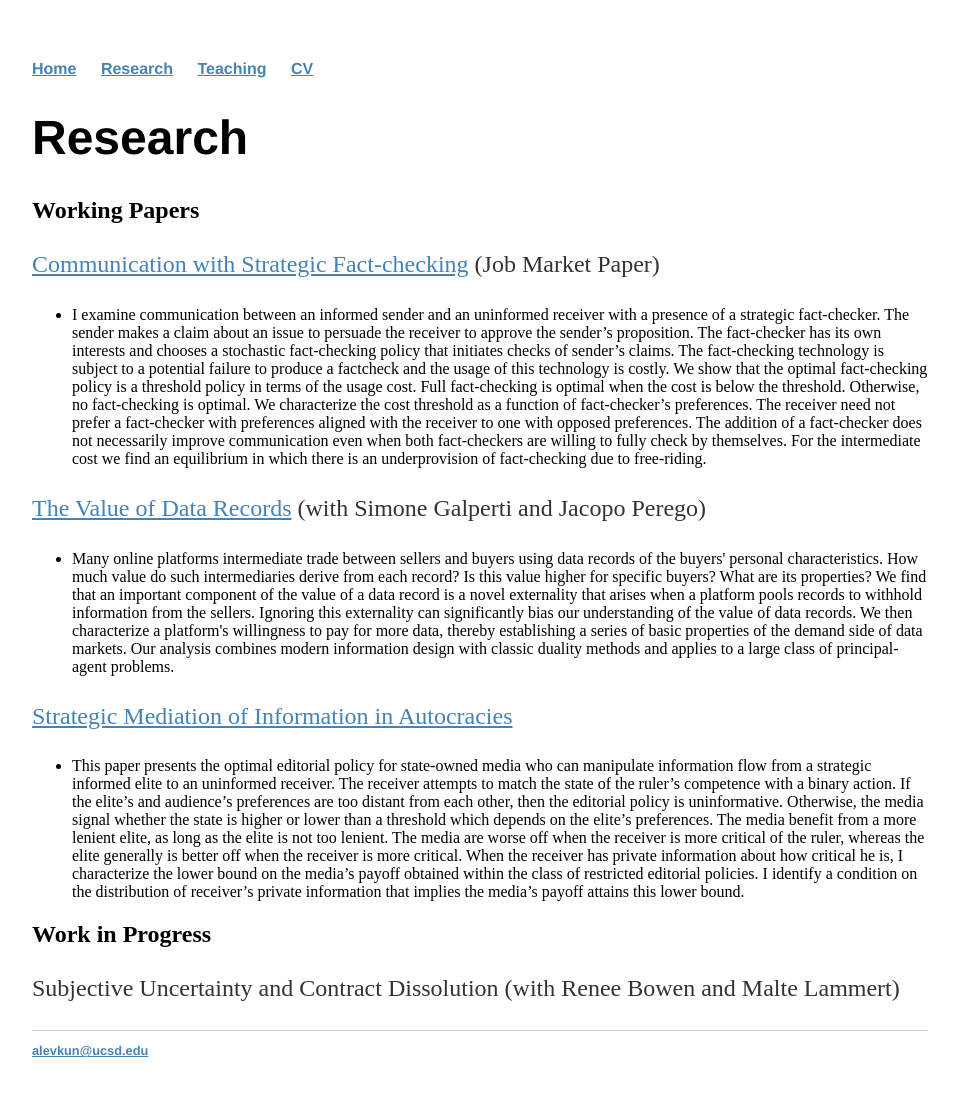
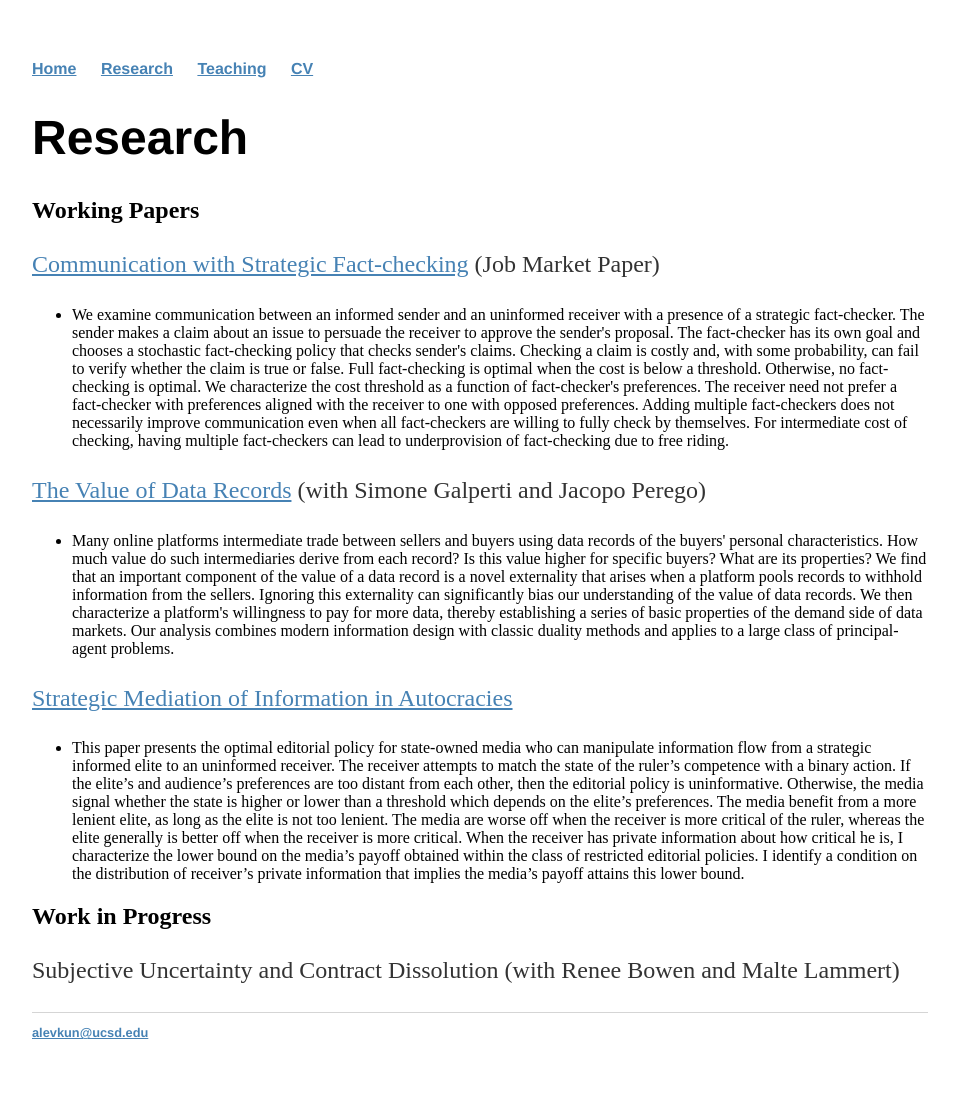
Before and after one commit to alevkun/alevkun.github.io, a Jekyll site: the page built from research/index.html, in a window 1280 px wide. Shown: the whole page, without its empty margins (160-1118 px from the left). Built offline with Jekyll 4.4.1, drawn with Linux system fonts in a browser that asks for light colours.

Commit message:
Update index.html

```diff
--- a/research/index.html
+++ b/research/index.html
@@ -6,19 +6,8 @@ title: Research
 <h2> Working Papers </h2>
 <p> <a href = https://alevkun.github.io/assets/pdf/fact_checking.pdf>Communication with Strategic Fact-checking</a> (Job Market Paper) </p>
 <ul>
-	<li>I examine communication between an informed sender and an uninformed receiver
-with a presence of a strategic fact-checker. The sender makes a claim about an issue to
-persuade the receiver to approve the sender’s proposition. The fact-checker has its own
-interests and chooses a stochastic fact-checking policy that initiates checks of sender’s
-claims. The fact-checking technology is subject to a potential failure to produce a factcheck
-and the usage of this technology is costly. We show that the optimal fact-checking
-policy is a threshold policy in terms of the usage cost. Full fact-checking is optimal when
-the cost is below the threshold. Otherwise, no fact-checking is optimal. We characterize
-the cost threshold as a function of fact-checker’s preferences. The receiver need not prefer
-a fact-checker with preferences aligned with the receiver to one with opposed preferences.
-The addition of a fact-checker does not necessarily improve communication even when
-both fact-checkers are willing to fully check by themselves. For the intermediate cost we
-find an equilibrium in which there is an underprovision of fact-checking due to free-riding.   </li>
+	<li>We examine communication between an informed sender and an uninformed receiver with a presence of a strategic fact-checker. The sender makes a claim about an issue to persuade the receiver to approve the sender's proposal. The fact-checker has its own goal and chooses a stochastic fact-checking policy that checks sender's claims. Checking a claim is costly and, with some probability, can fail to verify whether the claim is true or false. Full fact-checking is optimal when the cost is below a threshold. Otherwise, no fact-checking is optimal. We characterize the cost threshold as a function of fact-checker's preferences.
+The receiver need not prefer a fact-checker with preferences aligned with the receiver to one with opposed preferences. Adding multiple fact-checkers does not necessarily improve communication even when all fact-checkers are willing to fully check by themselves. For intermediate cost of checking, having multiple fact-checkers can lead to underprovision of fact-checking due to free riding.   </li>
 </ul>
 <p> <a href="https://alevkun.github.io/assets/pdf/glp.pdf">The Value of Data Records</a> (with Simone Galperti and Jacopo Perego) </p>
 <ul>
```
